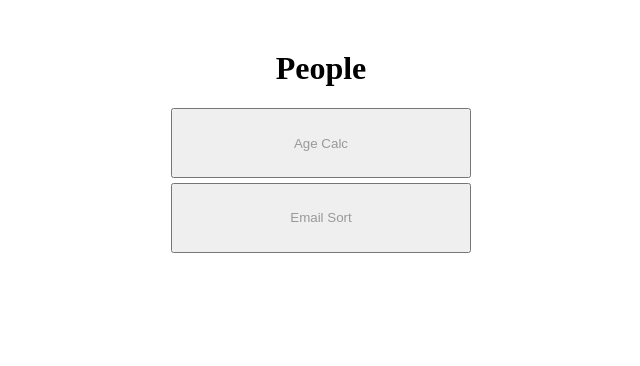
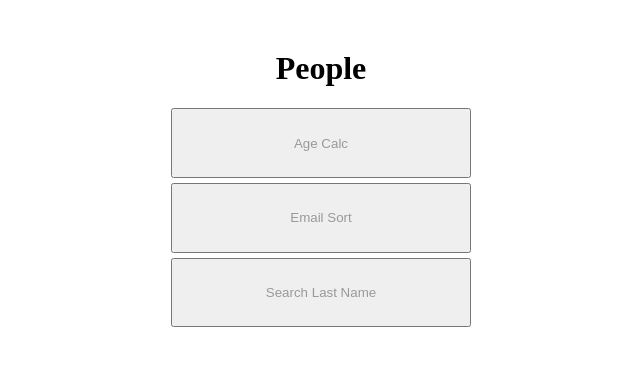
Before and after one commit to josefanderberg/PeopleSearch, a website: page index.html in a window 1280 px wide. Shown: the whole page, without its empty margins (319-959 px from the left). Drawn offline with Linux system fonts and the light colour scheme.

Commit message:
Add lastname to index.html and ref style.css

```diff
--- a/index.html
+++ b/index.html
@@ -11,6 +11,7 @@
     <nav>
         <button><a href="age_calc.html">Age Calc</a></button>
         <button><a href="email_sort.html">Email Sort</a></button>
+        <button><a href="lastname.html">Search Last Name</a></button>
     </nav>
 </body>
 </html>
```
Also changed, not shown: lastname.html (+3 -1 lines).
